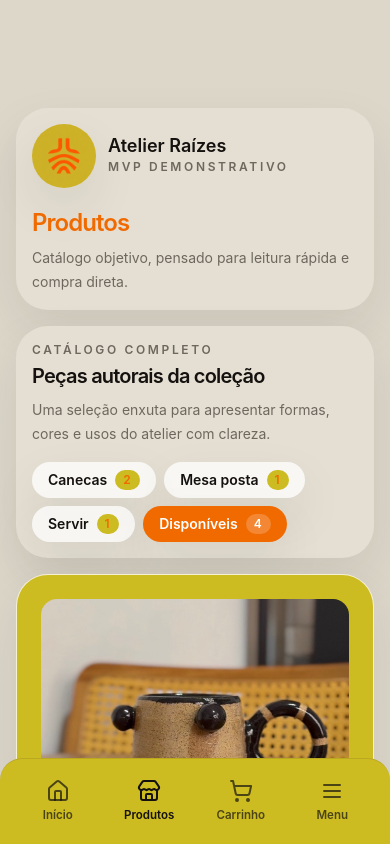
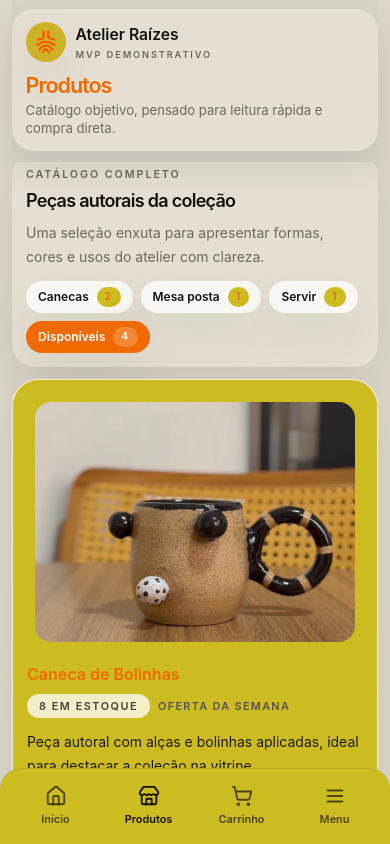
Before and after one commit to GustavoEdsonDev/atelier-deploy, a Next.js app: page / in a window 390 px wide. Both pictures are taken after a click on the button "Produtos". Shown: the top 844 px of the page. Built offline with nearby package versions, Linux system fonts and the light colour scheme.

Commit message:
feat: fix-mobile-header

```diff
--- a/app/globals.css
+++ b/app/globals.css
@@ -44,42 +44,61 @@ select {
 }
 
 @layer components {
+  /* Base mobile-first */
   .app-shell {
     @apply min-h-screen bg-studio-radial text-atelier-ink;
   }
 
   .app-frame {
-    @apply mx-auto flex min-h-screen w-full max-w-[430px] flex-col px-4 py-5 md:max-w-[1180px] md:px-6 xl:max-w-[1360px] xl:px-8;
-    padding-bottom: calc(10rem + env(safe-area-inset-bottom));
+    @apply mx-auto flex min-h-screen w-full max-w-[430px] flex-col px-3 py-3;
+    padding-bottom: calc(4.9rem + env(safe-area-inset-bottom));
   }
 
   .app-content {
     @apply flex-1;
-    padding-bottom: calc(8rem + env(safe-area-inset-bottom));
+    padding-bottom: calc(4.9rem + env(safe-area-inset-bottom));
+  }
+
+  /* Só usa espaço extra quando os steps do checkout estão fixos no topo */
+  .app-content-safe {
+    padding-top: calc(4.25rem + env(safe-area-inset-top));
+    padding-bottom: calc(5.4rem + env(safe-area-inset-bottom));
   }
 
   .screen-stack {
-    @apply space-y-5;
+    @apply space-y-3;
   }
 
   .surface-panel {
-    @apply rounded-[2rem] bg-atelier-paper p-4 shadow-soft md:p-5;
+    @apply rounded-[1.35rem] bg-atelier-paper p-3.5 shadow-soft;
   }
 
   .surface-muted {
-    @apply rounded-[1.6rem] bg-white/55 p-4;
+    @apply rounded-[1.2rem] bg-white/55 p-3.5;
+  }
+
+  .app-topbar {
+    @apply rounded-[1.45rem] bg-atelier-paper p-3.5 shadow-soft;
+  }
+
+  .app-topbar-row {
+    @apply flex items-center gap-2.5;
+  }
+
+  .app-topbar-back {
+    @apply grid h-9 w-9 shrink-0 place-items-center rounded-full bg-white/70 text-atelier-ink;
   }
 
   .home-header {
-    @apply flex items-center gap-4 pt-1;
+    @apply flex items-center gap-3 pt-1;
   }
 
   .desktop-hero-grid {
-    @apply grid gap-5 xl:grid-cols-[minmax(0,1.05fr)_minmax(25rem,0.95fr)] xl:items-stretch;
+    @apply grid gap-4;
   }
 
   .home-hero-title {
-    @apply text-[1.45rem] leading-[1.06] md:text-[3.2rem];
+    @apply text-[1.45rem] leading-[1.06];
   }
 
   .brand-mark {
@@ -91,31 +110,31 @@ select {
   }
 
   .profile-trigger {
-    @apply grid h-12 w-12 place-items-center rounded-full border-2 border-atelier-ink/80 bg-transparent text-atelier-ink;
+    @apply grid h-11 w-11 place-items-center rounded-full border-2 border-atelier-ink/80 bg-transparent text-atelier-ink;
   }
 
   .hero-title {
-    @apply text-center text-[2rem] font-semibold leading-[1.02] tracking-[-0.04em] text-atelier-burnt md:text-[3.2rem];
+    @apply text-center text-[1.85rem] font-semibold leading-[1.03] tracking-[-0.04em] text-atelier-burnt;
   }
 
   .hero-copy {
-    @apply mx-auto max-w-xl text-center text-sm leading-6 text-atelier-muted md:text-base;
+    @apply mx-auto max-w-xl text-center text-sm leading-6 text-atelier-muted;
   }
 
   .section-kicker {
-    @apply text-xs font-semibold uppercase tracking-[0.22em] text-atelier-muted;
+    @apply text-[0.67rem] font-semibold uppercase tracking-[0.18em] text-atelier-muted;
   }
 
   .feature-card {
-    @apply rounded-[2rem] bg-atelier-mustard p-4 shadow-soft md:p-5;
+    @apply rounded-[1.65rem] bg-atelier-mustard p-3.5 shadow-soft;
   }
 
   .feature-media {
-    @apply overflow-hidden rounded-[1.4rem] bg-[#d7cbb4] p-3;
+    @apply overflow-hidden rounded-[1.2rem] bg-[#d7cbb4] p-2.5;
   }
 
   .feature-carousel-stage {
-    @apply relative rounded-[1.55rem];
+    @apply relative rounded-[1.25rem];
   }
 
   .feature-carousel-image {
@@ -123,44 +142,97 @@ select {
   }
 
   .carousel-arrow {
-    @apply absolute top-1/2 z-10 grid h-11 w-11 -translate-y-1/2 place-items-center rounded-full bg-white/90 text-atelier-ink shadow-soft backdrop-blur;
+    @apply absolute top-1/2 z-10 grid h-9 w-9 -translate-y-1/2 place-items-center rounded-full bg-white/90 text-atelier-ink shadow-soft backdrop-blur;
   }
 
   .price-hero {
-    @apply text-[2rem] font-semibold leading-none tracking-[-0.05em] text-atelier-ink;
+    @apply text-[1.75rem] font-semibold leading-none tracking-[-0.05em] text-atelier-ink;
   }
 
   .cta-primary {
-    @apply inline-flex items-center justify-center rounded-full bg-atelier-lime px-5 py-3 text-base font-medium text-atelier-ink;
+    @apply inline-flex items-center justify-center rounded-full bg-atelier-lime px-4 py-2.5 text-sm font-semibold text-atelier-ink;
   }
 
   .cta-secondary {
-    @apply inline-flex items-center justify-center rounded-full bg-white/75 px-4 py-3 text-sm font-semibold text-atelier-ink;
+    @apply inline-flex items-center justify-center rounded-full bg-white/75 px-4 py-2.5 text-sm font-semibold text-atelier-ink;
   }
 
   .quick-link {
-    @apply rounded-[1.6rem] bg-white/55 p-4 text-left;
+    @apply rounded-[1.2rem] bg-white/55 p-3.5 text-left;
   }
 
   .pagination-dot {
-    @apply h-2.5 w-4 rounded-full bg-white/70 transition-all duration-200;
+    @apply h-2 w-3.5 rounded-full bg-white/70 transition-all duration-200;
   }
 
   .pagination-dot-active {
-    @apply w-8 bg-atelier-burnt;
+    @apply w-7 bg-atelier-burnt;
+  }
+
+
+  .catalog-screen {
+    position: relative;
+    min-height: 100%;
+    padding-top: 8.8rem;
+  }
+
+  .catalog-header-fixed {
+    position: fixed;
+    left: 50%;
+    top: 0;
+    z-index: 55;
+    width: min(calc(100% - 1.5rem), 406px);
+    transform: translateX(-50%);
+    background: #d8d3c7;
+    padding-top: calc(0.55rem + env(safe-area-inset-top));
+    padding-bottom: 0.65rem;
+  }
+
+  .catalog-header-fixed .app-topbar,
+  .catalog-header-fixed .surface-panel {
+    margin: 0;
+    box-shadow: 0 16px 38px rgba(20, 17, 15, 0.1);
+  }
+
+  .catalog-header-fixed .app-topbar {
+    padding: 0.85rem;
+    border-radius: 1.35rem;
+  }
+
+  .catalog-header-fixed .brand-mark {
+    height: 2.5rem;
+    width: 2.5rem;
+  }
+
+  .catalog-header-fixed h1 {
+    font-size: 1.35rem;
+    line-height: 1.1;
+  }
+
+  .catalog-header-fixed p {
+    line-height: 1.35;
+  }
+
+  .catalog-content {
+    display: grid;
+    gap: 0.75rem;
+  }
+
+  .catalog-filter-panel {
+    border-radius: 1.45rem;
   }
 
   .bottom-nav {
-    @apply fixed inset-x-0 z-50 mx-auto w-full max-w-[430px] rounded-t-[1.4rem] border-t border-atelier-ink/10 bg-atelier-mustard px-4 py-3 md:max-w-fit md:rounded-[1.6rem] md:border md:border-white/70 md:bg-white/90 md:px-3 md:py-3 md:shadow-soft md:backdrop-blur;
-    bottom: 0;
+    @apply fixed inset-x-0 bottom-0 z-50 mx-auto w-full max-w-[430px] rounded-t-[1.35rem] border-t border-atelier-ink/10 bg-atelier-mustard px-3 py-2.5;
+    padding-bottom: calc(0.65rem + env(safe-area-inset-bottom));
   }
 
   .bottom-nav-grid {
-    @apply grid grid-cols-4 gap-2 md:auto-cols-fr md:grid-flow-col;
+    @apply grid grid-cols-4 gap-1.5;
   }
 
   .bottom-nav-item {
-    @apply flex flex-col items-center gap-1 rounded-2xl px-2 py-2 text-[0.72rem] font-semibold text-atelier-ink/70 md:min-w-[5.75rem];
+    @apply flex flex-col items-center gap-1 rounded-2xl px-1.5 py-1.5 text-[0.68rem] font-semibold text-atelier-ink/70;
   }
 
   .bottom-nav-item-active {
@@ -168,70 +240,19 @@ select {
   }
 
   .desktop-cart-bar {
-    @apply fixed inset-x-0 z-40 mx-auto hidden w-full max-w-[1180px] px-6 lg:block xl:max-w-[1360px] xl:px-8;
-    bottom: calc(5.8rem + env(safe-area-inset-bottom));
-    pointer-events: none;
+    @apply hidden;
   }
 
   .desktop-cart-bar-inner {
-    @apply ml-auto flex w-full max-w-[22rem] items-center justify-between rounded-[1.5rem] bg-white/75 px-5 py-3 shadow-soft backdrop-blur;
-    pointer-events: auto;
-  }
-
-  .checkout-desktop-grid {
-    @apply grid gap-4 xl:grid-cols-[minmax(0,1.3fr)_22rem];
-  }
-
-  .checkout-summary-card {
-    @apply xl:sticky xl:top-6 xl:self-start;
-  }
-}
-
-@media (min-width: 768px) {
-  .app-frame {
-    padding-bottom: calc(9rem + env(safe-area-inset-bottom));
-  }
-
-  .app-content {
-    padding-bottom: calc(8rem + env(safe-area-inset-bottom));
-  }
-
-  .bottom-nav {
-    bottom: calc(1.25rem + env(safe-area-inset-bottom));
-  }
-}
-
-@media (min-width: 1024px) {
-  .app-frame {
-    padding-bottom: calc(8rem + env(safe-area-inset-bottom));
-  }
-
-  .app-content {
-    padding-bottom: calc(7rem + env(safe-area-inset-bottom));
-  }
-}
-
-@media (min-width: 1280px) {
-  .app-frame {
-    padding-bottom: calc(7.5rem + env(safe-area-inset-bottom));
-  }
-
-  .app-content {
-    padding-bottom: calc(6.5rem + env(safe-area-inset-bottom));
-  }
-}
-
-.app-content-safe {
-  padding-top: calc(5.5rem + env(safe-area-inset-top));
-  padding-bottom: calc(8rem + env(safe-area-inset-bottom));
+    @apply hidden;
   }
 
   .checkout-progress-bar {
     position: fixed;
     left: 50%;
-  top: calc(1rem + env(safe-area-inset-top));
+    top: calc(0.55rem + env(safe-area-inset-top));
     z-index: 60;
-  width: min(calc(100% - 2rem), 430px);
+    width: min(calc(100% - 1.5rem), 410px);
     transform: translateX(-50%);
     pointer-events: none;
   }
@@ -241,45 +262,81 @@ select {
     display: flex;
     align-items: center;
     justify-content: space-between;
-  gap: 0.75rem;
+    gap: 0.6rem;
     width: 100%;
-  min-height: 3.25rem;
+    min-height: 2.85rem;
     border-radius: 999px;
-  border: 1px solid rgb(255 255 255 / 0.12);
-  background: white;
-  padding: 0.8rem 1rem;
-  color: rgb(255 255 255 / 0.82);
-  box-shadow: 0 20px 50px rgba(20, 17, 15, 0.22);
+    border: 1px solid rgb(255 255 255 / 0.5);
+    background: rgb(255 255 255 / 0.96);
+    padding: 0.65rem 0.85rem;
+    color: #14110f;
+    box-shadow: 0 16px 38px rgba(20, 17, 15, 0.14);
     backdrop-filter: blur(16px);
   }
 
-.checkout-progress-inner button {
-  color: rgb(255 255 255 / 0.82);
+  .checkout-progress-inner button,
+  .checkout-progress-inner .text-stone-600,
+  .checkout-progress-inner .text-stone-700 {
+    color: #14110f;
   }
 
   .checkout-progress-inner .text-atelier-burnt {
     color: #f06a00;
   }
 
+  .checkout-desktop-grid {
+    @apply grid gap-3;
+  }
+
+  .checkout-summary-card {
+    @apply self-start;
+  }
+}
+
+/* Ajustes pequenos para telas um pouco maiores, sem quebrar o visual mobile */
+@media (min-width: 480px) {
+  .app-frame {
+    @apply px-4 py-4;
+  }
+
+  .app-content {
+    padding-bottom: calc(5.1rem + env(safe-area-inset-bottom));
+  }
+
+  .surface-panel,
+  .app-topbar {
+    @apply p-4;
+  }
+}
+
 @media (min-width: 768px) {
+  .app-frame {
+    @apply max-w-[430px] px-4;
+    padding-bottom: calc(5.4rem + env(safe-area-inset-bottom));
+  }
+
+  .app-content {
+    padding-bottom: calc(5.4rem + env(safe-area-inset-bottom));
+  }
+
   .app-content-safe {
-    padding-top: calc(5.75rem + env(safe-area-inset-top));
-    padding-bottom: calc(7rem + env(safe-area-inset-bottom));
+    padding-top: calc(4.65rem + env(safe-area-inset-top));
+    padding-bottom: calc(5.4rem + env(safe-area-inset-bottom));
   }
 
   .checkout-progress-bar {
-    top: calc(1.25rem + env(safe-area-inset-top));
-    width: min(calc(100% - 3rem), 700px);
+    width: min(calc(100% - 2rem), 410px);
   }
 }
 
-@media (min-width: 1024px) {
-  .app-content-safe {
-    padding-top: calc(6rem + env(safe-area-inset-top));
-    padding-bottom: calc(6.5rem + env(safe-area-inset-bottom));
+/* Header fixo do catálogo */
+
+@media (min-width: 480px) {
+  .catalog-screen {
+    padding-top: 9.1rem;
   }
 
-  .checkout-progress-bar {
-    width: min(calc(100% - 4rem), 760px);
+  .catalog-header-fixed {
+    width: min(calc(100% - 2rem), 398px);
   }
 }
--- a/components/App.tsx
+++ b/components/App.tsx
@@ -660,24 +660,35 @@ export default function App() {
     </div>
   )
 
-  const topBar = (title: string, subtitle: string, showBack = false, backAction = () => setScreen('home')) => (
-    <header className="surface-panel">
-      <div className="flex items-center gap-3">
+  const topBar = (
+    title: string,
+    subtitle: string,
+    showBack = false,
+    backAction = () => setScreen('home'),
+  ) => (
+    <header className="app-topbar">
+      <div className="app-topbar-row">
         {showBack ? (
-          <button type="button" onClick={backAction} className="grid h-10 w-10 place-items-center rounded-full bg-white/70 text-atelier-ink">
-            <ArrowLeft size={18} />
+          <button type="button" onClick={backAction} className="app-topbar-back" aria-label="Voltar">
+            <ArrowLeft size={17} />
           </button>
         ) : null}
-        {brandLogo(showBack ? 'h-14 w-14' : 'h-16 w-16')}
-        <div>
-          <p className="text-lg font-semibold leading-none text-atelier-ink">Atelier Raízes</p>
-          <p className="section-kicker mt-1">MVP demonstrativo</p>
-        </div>
-      </div>
-
-      <div className="mt-5">
-        <h1 className="text-2xl font-semibold leading-tight tracking-[-0.04em] text-atelier-burnt md:text-[2.3rem]">{title}</h1>
-        <p className="mt-2 max-w-xl text-sm leading-6 text-atelier-muted md:text-base">{subtitle}</p>
+
+        {brandLogo(showBack ? 'h-10 w-10' : 'h-11 w-11')}
+
+        <div className="min-w-0">
+          <p className="truncate text-[0.98rem] font-semibold leading-none text-atelier-ink">Atelier Raízes</p>
+          <p className="mt-1 truncate text-[0.58rem] font-semibold uppercase tracking-[0.2em] text-atelier-muted">
+            MVP demonstrativo
+          </p>
+        </div>
+      </div>
+
+      <div className="mt-3">
+        <h1 className="text-[1.45rem] font-semibold leading-tight tracking-[-0.05em] text-atelier-burnt sm:text-[1.65rem]">
+          {title}
+        </h1>
+        {subtitle ? <p className="mt-1 max-w-xl text-[0.82rem] leading-5 text-atelier-muted sm:text-sm">{subtitle}</p> : null}
       </div>
     </header>
   )
@@ -876,61 +887,73 @@ export default function App() {
   }
 
   const productsScreen = () => (
-    <div className="space-y-4">
+    <div className="catalog-screen">
+      <div className="catalog-header-fixed">
         {topBar('Produtos', 'Catálogo objetivo, pensado para leitura rápida e compra direta.')}
-      <section className="surface-panel">
-        <div className="flex flex-col gap-4 lg:flex-row lg:items-end lg:justify-between">
+      </div>
+
+      <div className="catalog-content">
+        <section className="surface-panel catalog-filter-panel">
+          <div className="flex flex-col gap-3">
             <div>
               <p className="section-kicker">Catálogo completo</p>
-            <h2 className="mt-1 text-xl font-semibold tracking-[-0.04em] text-atelier-ink md:text-[1.8rem]">Peças autorais da coleção</h2>
-            <p className="mt-2 max-w-2xl text-sm leading-6 text-atelier-muted md:text-base">
+              <h2 className="mt-1 text-lg font-semibold tracking-[-0.04em] text-atelier-ink">Peças autorais da coleção</h2>
+              <p className="mt-1.5 text-sm leading-6 text-atelier-muted">
                 Uma seleção enxuta para apresentar formas, cores e usos do atelier com clareza.
               </p>
             </div>
-          <div className="flex flex-wrap gap-2 lg:max-w-[28rem] lg:justify-end">
+
+            <div className="flex flex-wrap gap-2">
               {catalogCategories.map((category) => (
                 <span
                   key={category.label}
-                className="inline-flex items-center gap-2 rounded-full bg-white/75 px-4 py-2 text-sm font-semibold text-atelier-ink shadow-soft"
+                  className="inline-flex items-center gap-2 rounded-full bg-white/75 px-3 py-1.5 text-xs font-semibold text-atelier-ink shadow-soft"
                 >
                   <span>{category.label}</span>
-                <span className="rounded-full bg-atelier-mustard px-2 py-0.5 text-xs uppercase tracking-[0.12em] text-atelier-burnt">
+                  <span className="rounded-full bg-atelier-mustard px-2 py-0.5 text-[0.65rem] uppercase tracking-[0.12em] text-atelier-burnt">
                     {category.total}
                   </span>
                 </span>
               ))}
-            <span className="inline-flex items-center gap-2 rounded-full bg-atelier-burnt px-4 py-2 text-sm font-semibold text-white shadow-soft">
+
+              <span className="inline-flex items-center gap-2 rounded-full bg-atelier-burnt px-3 py-1.5 text-xs font-semibold text-white shadow-soft">
                 <span>Disponíveis</span>
-              <span className="rounded-full bg-white/20 px-2 py-0.5 text-xs uppercase tracking-[0.12em] text-white">
+                <span className="rounded-full bg-white/20 px-2 py-0.5 text-[0.65rem] uppercase tracking-[0.12em] text-white">
                   {availableProductsCount}
                 </span>
               </span>
             </div>
           </div>
         </section>
-      <section className="grid gap-4 md:grid-cols-2 xl:grid-cols-3">
+
+        <section className="grid gap-3">
           {products.map((product) => (
-          <article key={product.id} className="flex h-full flex-col rounded-[2rem] border border-white/80 bg-atelier-mustard p-4 shadow-soft">
-            <div className="overflow-hidden rounded-[1.4rem] p-2" style={{ backgroundColor: product.accent }}>
+            <article key={product.id} className="flex h-full flex-col rounded-[1.65rem] border border-white/80 bg-atelier-mustard p-3.5 shadow-soft">
+              <div className="overflow-hidden rounded-[1.25rem] p-2" style={{ backgroundColor: product.accent }}>
                 <div className="aspect-[4/3] overflow-hidden rounded-[1rem] bg-white/80">{imageFor(product)}</div>
               </div>
-            <h2 className="mt-4 text-lg font-semibold text-atelier-burnt">{product.name}</h2>
-            <div className="mt-2 flex items-center gap-2">
-              <p className="rounded-full bg-white/75 px-3 py-1 text-xs font-semibold uppercase tracking-[0.14em] text-stone-700">
+
+              <h2 className="mt-3 text-base font-semibold text-atelier-burnt">{product.name}</h2>
+
+              <div className="mt-2 flex flex-wrap items-center gap-2">
+                <p className="rounded-full bg-white/75 px-3 py-1 text-[0.68rem] font-semibold uppercase tracking-[0.14em] text-stone-700">
                   {(stock[product.id] ?? 0) > 0 ? `${stock[product.id] ?? 0} em estoque` : 'Sem estoque'}
                 </p>
-              <p className="text-xs font-semibold uppercase tracking-[0.12em] text-stone-600">{product.label}</p>
-            </div>
+                <p className="text-[0.68rem] font-semibold uppercase tracking-[0.12em] text-stone-600">{product.label}</p>
+              </div>
+
               <p className="mt-3 flex-1 text-sm leading-6 text-stone-900">{product.description}</p>
-            <div className="mt-5 flex items-center justify-between gap-3">
+
+              <div className="mt-4 flex items-center justify-between gap-3">
                 <div>
                   {product.oldPrice ? <p className="text-sm text-stone-500 line-through">{formatCurrency(product.oldPrice)}</p> : null}
                   <p className="text-xl font-semibold text-stone-900">{formatCurrency(product.price)}</p>
                 </div>
+
                 <button
                   type="button"
                   onClick={() => openProductDetails(product.id)}
-                className="rounded-full bg-atelier-lime px-4 py-3 text-sm font-semibold text-stone-900 disabled:cursor-not-allowed disabled:opacity-50"
+                  className="rounded-full bg-atelier-lime px-4 py-2.5 text-sm font-semibold text-stone-900 disabled:cursor-not-allowed disabled:opacity-50"
                 >
                   Detalhes
                 </button>
@@ -938,6 +961,7 @@ export default function App() {
             </article>
           ))}
         </section>
+      </div>
     </div>
   )
 
@@ -1619,7 +1643,13 @@ export default function App() {
   return (
     <main className="app-shell">
       <div className="app-frame">
-        <div className="screen-stack app-content app-content-safe">{currentScreen()}</div>
+        <div
+          className={`screen-stack app-content ${
+            screen === 'customer' || screen === 'address' || screen === 'payment' ? 'app-content-safe' : ''
+          }`}
+        >
+          {currentScreen()}
+        </div>
 
         {screen !== 'success' ? (
           <>
@@ -1639,7 +1669,7 @@ export default function App() {
                       }}
                       className={`bottom-nav-item ${active ? 'bottom-nav-item-active' : ''}`}
                     >
-                      <Icon size={24} />
+                      <Icon size={22} />
                       <span>{item.label}</span>
                     </button>
                   )
@@ -1686,7 +1716,7 @@ export default function App() {
                     aria-label={isMenuOpen ? 'Fechar menu' : 'Abrir menu'}
                     className={`bottom-nav-item w-full ${isMenuOpen || screen.startsWith('admin') ? 'bottom-nav-item-active' : ''}`}
                   >
-                    <Menu size={24} />
+                    <Menu size={22} />
                     <span>Menu</span>
                   </button>
                 </div>
```
Lines whose indentation alone changed are shown as unchanged.
